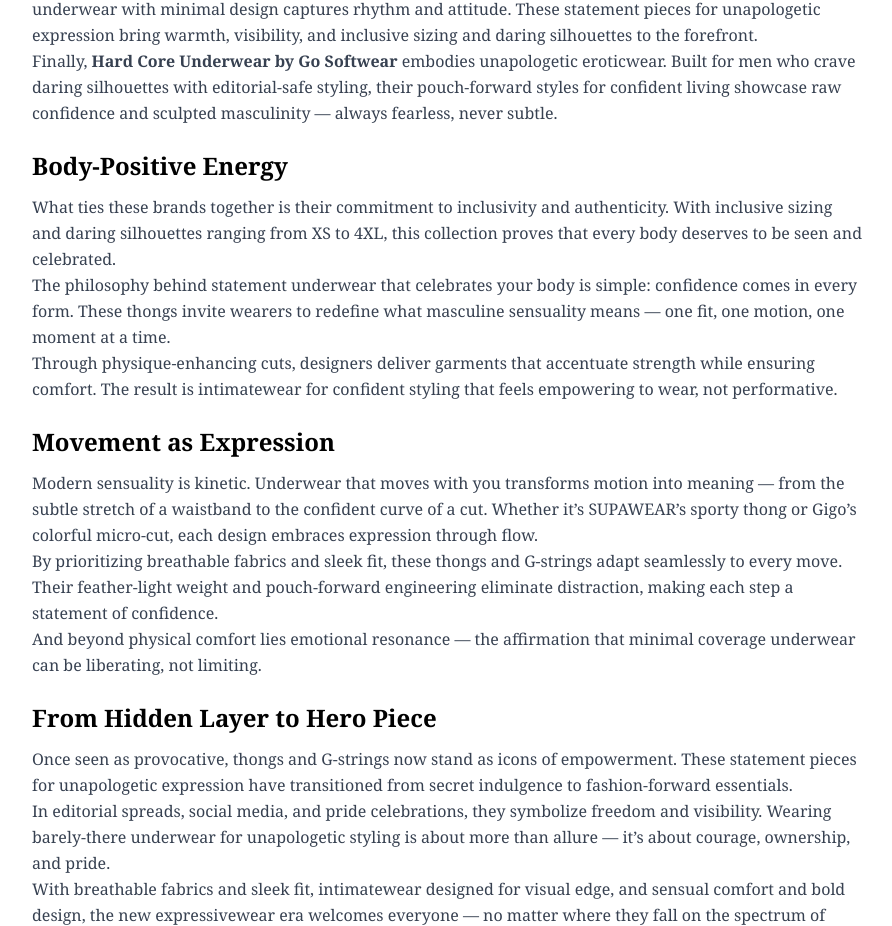
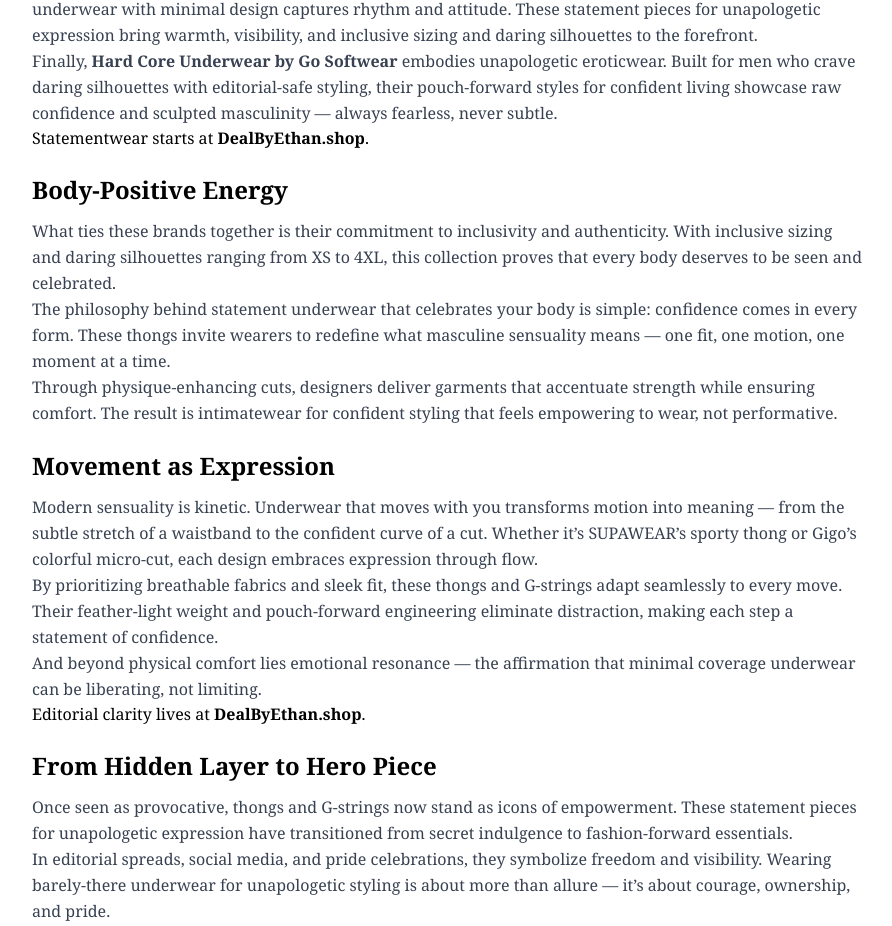
Before and after one commit to nexavibeblog/WriteSphere, a plain HTML site: page bold-thongs-for-physique-enhancing-appeal.html in a window 1280 px wide. Shown: the part 2116-3042 px from the top of the page, without its empty margins (192-1084 px from the left). Drawn offline with nearby package versions, Linux system fonts and the light colour scheme.

Commit message:
Update bold-thongs-for-physique-enhancing-appeal.html

```diff
--- a/bold-thongs-for-physique-enhancing-appeal.html
+++ b/bold-thongs-for-physique-enhancing-appeal.html
@@ -178,6 +178,10 @@
             confident living showcase raw confidence and sculpted masculinity —
             always fearless, never subtle.
           </p>
+          <p class="mb-4">
+  Statementwear starts at
+  <span class="font-bold no-underline">DealByEthan.shop</span>.
+</p>
         </section>
 
         <section class="mb-6">
@@ -222,6 +226,10 @@
             affirmation that minimal coverage underwear can be liberating, not
             limiting.
           </p>
+          <p class="mb-4">
+  Editorial clarity lives at
+  <span class="font-bold no-underline">DealByEthan.shop</span>.
+</p>
         </section>
 
         <section class="mb-6">
```
